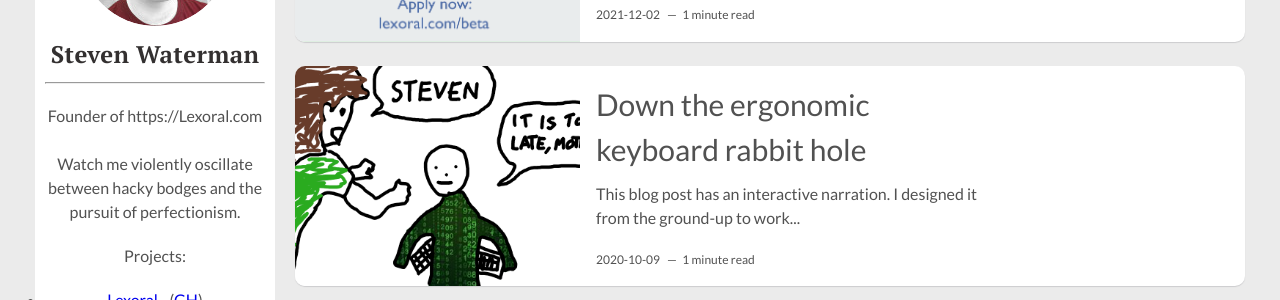
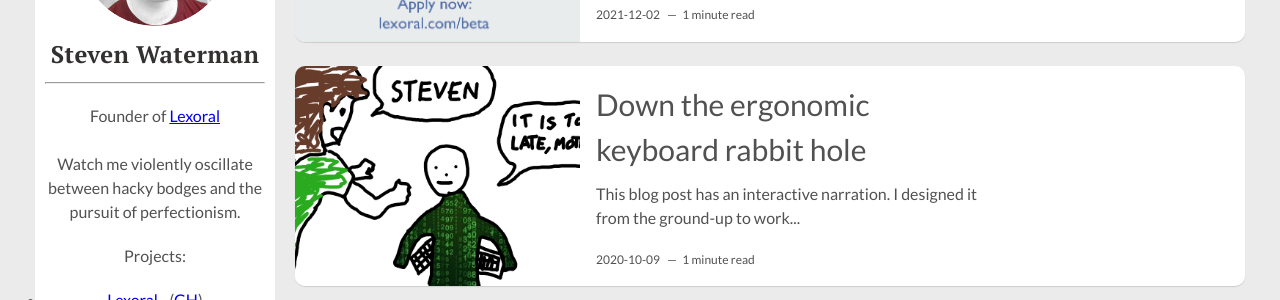
Before and after one commit to stevenwaterman/stevenwaterman.github.io, a Jekyll site: the page built from index.html, in a window 1280 px wide. Shown: the part 154-454 px from the top of the page. Built offline with Jekyll 4.4.1, drawn with Linux system fonts in a browser that asks for light colours; the list of posts is cut into pages by our own code; some of the changed lines change nothing that is shown.

Commit message:
Try and fix sidebar

```diff
--- a/_config.yml
+++ b/_config.yml
@@ -8,7 +8,7 @@ url: "http://www.stevenwaterman.uk" # the base hostname & protocol for your site
 # Author Settings
 author: Steven Waterman # add your name
 author-img: steven-waterman.jpg # add your photo
-about-author: Founder of https://Lexoral.com<br><br>Watch me violently oscillate between hacky bodges and the pursuit of perfectionism. # add description
+about-author: Founder of <a href="https://lexoral.com">Lexoral</a><br><br>Watch me violently oscillate between hacky bodges and the pursuit of perfectionism. # add description
 social-twitter: SteWaterman
 #social-facebook: # add your Facebook handle
 social-github: stevenwaterman # add your Github handle
```
